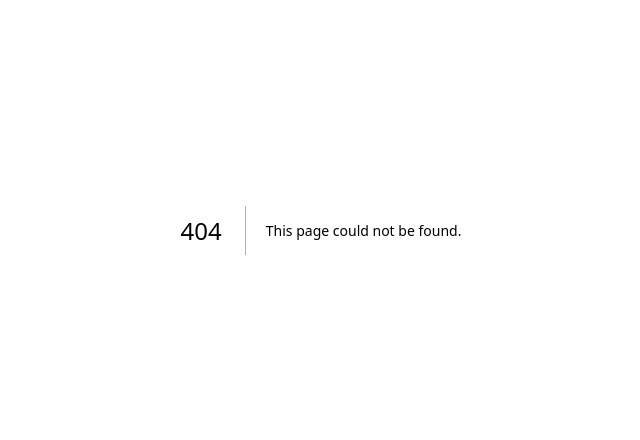
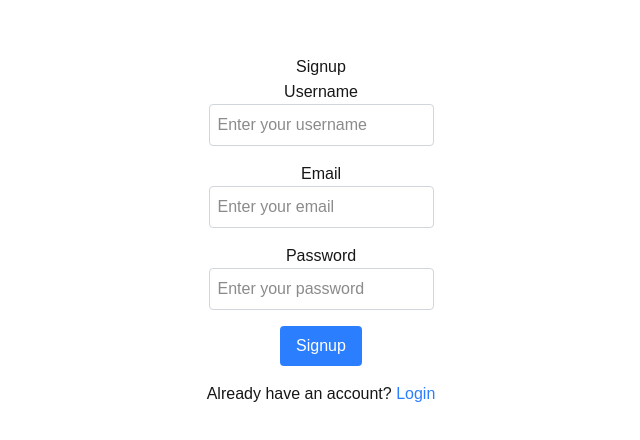
Before and after one commit to hassan1818/Next.js-Authentication, a Next.js app: page /signup in a window 1280 px wide. Before the commit this address had no page. Shown: the part 170-610 px from the top of the page, without its empty margins (319-959 px from the left). Built offline with nearby package versions, Linux system fonts and the light colour scheme.

Commit message:
1. created the project. 2. added loginand signup form. 3. creted user schema moedel. 4. added database configuration

```diff
--- /dev/null
+++ b/src/app/login/page.tsx
@@ -0,0 +1,52 @@
+"use client";
+import Link from "next/link";
+import React, { useState } from "react";
+import { useRouter } from "next/navigation";
+import { axios } from "axios";
+
+export default function LoginPage() {
+  const [user, setUser] = useState({
+    email: "",
+    password: "",
+  });
+
+  const onLogin = async () => {};
+  return (
+    <div className="flex flex-col justify-center items-center min-h-screen py-2">
+      <h1>Login</h1>
+      <hr />
+
+      <label htmlFor="email">Email</label>
+      <input
+        className="p-2 border border-gray-300 rounded mb-4 focus:outline-none  focus:border-gray-600"
+        id="email"
+        type="text"
+        value={user.email}
+        onChange={(e) => setUser({ ...user, email: e.target.value })}
+        placeholder="Enter your email"
+      />
+
+      <label htmlFor="password">Password</label>
+      <input
+        className="p-2 border border-gray-300 rounded mb-4 focus:outline-none  focus:border-gray-600"
+        id="password"
+        type="password"
+        value={user.password}
+        onChange={(e) => setUser({ ...user, password: e.target.value })}
+        placeholder="Enter your password"
+      />
+
+      <button
+        onClick={onLogin}
+        className="bg-blue-500 text-white px-4 py-2 rounded hover:bg-blue-600"
+      >
+        Signup
+      </button>
+
+      <Link href="/signup" className="mt-4 ">
+        {"Doesn't have an account?"}{" "}
+        <span className="text-blue-500 hover:underline">Signup</span>
+      </Link>
+    </div>
+  );
+}
--- /dev/null
+++ b/src/app/profile/[id]/page.tsx
@@ -0,0 +1,14 @@
+// Grabbing params from the URL
+
+export default function UserProfile({ params }: { params: { id: string } }) {
+  return (
+    <div className="flex flex-col justify-center items-center min-h-screen py-2">
+      <h1>Profile</h1>
+      <hr />
+      <p className="text-4xl">
+        Specific user profile page:
+        <span className="text-black p-2 bg-orange-600 rounded-lg ml-2">{params.id}</span>
+      </p>
+    </div>
+  );
+}
--- /dev/null
+++ b/src/app/profile/page.tsx
@@ -0,0 +1,9 @@
+export default function ProfilePage() {
+  return (
+    <div className="flex flex-col justify-center items-center min-h-screen py-2">
+      <h1>Profile</h1>
+      <hr />
+      <p>This is a protected profile page.</p>
+    </div>
+  );
+}
--- /dev/null
+++ b/src/app/signup/page.tsx
@@ -0,0 +1,62 @@
+"use client";
+import Link from "next/link";
+import React, { useState } from "react";
+import { useRouter } from "next/navigation";
+import { axios } from "axios";
+
+export default function SignupPage() {
+  const [user, setUser] = useState({
+    email: "",
+    password: "",
+    username: "",
+  });
+
+  const onSignup = async () => {};
+  return (
+    <div className="flex flex-col justify-center items-center min-h-screen py-2">
+      <h1>Signup</h1>
+      <hr />
+      <label htmlFor="username">Username</label>
+      <input
+        className="p-2 border border-gray-300 rounded mb-4 focus:outline-none  focus:border-gray-600"
+        id="username"
+        type="text"
+        value={user.username}
+        onChange={(e) => setUser({ ...user, username: e.target.value })}
+        placeholder="Enter your username"
+      />
+
+      <label htmlFor="email">Email</label>
+      <input
+        className="p-2 border border-gray-300 rounded mb-4 focus:outline-none  focus:border-gray-600"
+        id="email"
+        type="text"
+        value={user.email}
+        onChange={(e) => setUser({ ...user, email: e.target.value })}
+        placeholder="Enter your email"
+      />
+
+      <label htmlFor="password">Password</label>
+      <input
+        className="p-2 border border-gray-300 rounded mb-4 focus:outline-none  focus:border-gray-600"
+        id="password"
+        type="password"
+        value={user.password}
+        onChange={(e) => setUser({ ...user, password: e.target.value })}
+        placeholder="Enter your password"
+      />
+
+      <button
+        onClick={onSignup}
+        className="bg-blue-500 text-white px-4 py-2 rounded hover:bg-blue-600"
+      >
+        Signup
+      </button>
+
+      <Link href="/login" className="mt-4 ">
+        Already have an account?{" "}
+        <span className="text-blue-500 hover:underline">Login</span>
+      </Link>
+    </div>
+  );
+}
--- /dev/null
+++ b/src/dbConfig/dbConfig.ts
@@ -0,0 +1,22 @@
+import mongoose from "mongoose";
+
+export async function connect(){
+    try{
+        mongoose.connect(process.env.MONGO_URI!) // ! means it will never be null or undefined
+
+        const connection = mongoose.connection;
+
+        connection.on("connected", ()=>{
+            console.log("MongoDB connected successfully")
+        })
+
+        connection.on("error", (err)=>{
+            console.log("MongoDB connection failed" + err);
+            process.exit();
+        })
+    }
+    catch(error){
+        console.log("MongoDB connection error")
+        console.log(error)
+    }
+}
--- /dev/null
+++ b/src/models/userModel.js
@@ -0,0 +1,34 @@
+import mongoose from "mongoose";
+
+const userSchema = new mongoose.Schema({
+  username: {
+    type: String,
+    required: [true, "Username is required"],
+    unique: true,
+  },
+  email: {
+    type: String,
+    required: [true, "Email is required"],
+    unique: true,
+  },
+  password: {
+    type: String,
+    required: [true, "Password is required"],
+  },
+  isVerified: {
+    type: Boolean,
+    default: false,
+  },
+  isAdmin: {
+    type: Boolean,
+    default: false,
+  },
+  forgotPasswordToken: String,
+  forgotPasswordTokenExpiry: Date,
+  verifyToken: String,
+  verifyTokenExpiry: Date,
+});
+
+const User = mongoose.models.users || mongoose.model("users", userSchema);
+
+export default User;
```
Also changed, not shown: package.json (+11 -5 lines), src/app/api/users/login/route.ts (added), src/app/api/users/signup/route.ts (added), 1 other file (tests, documents, lock files or other folders).
